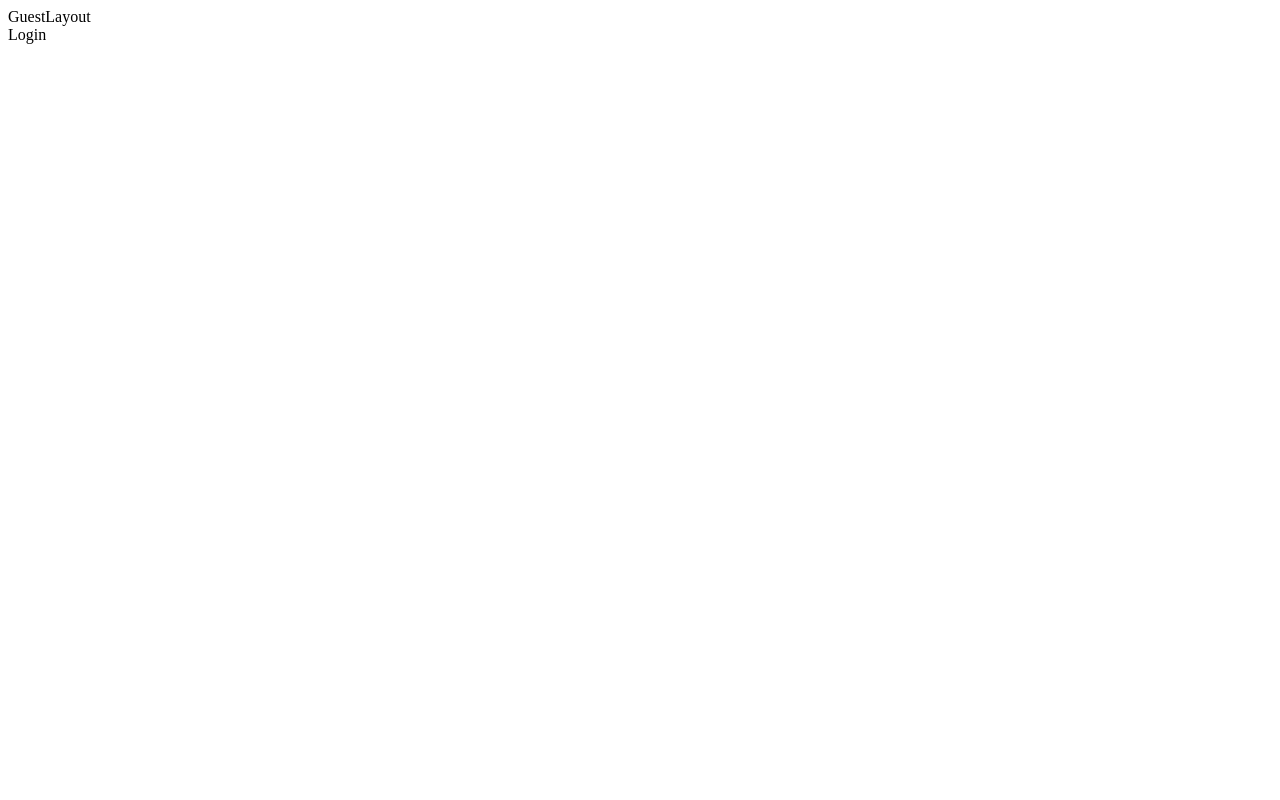
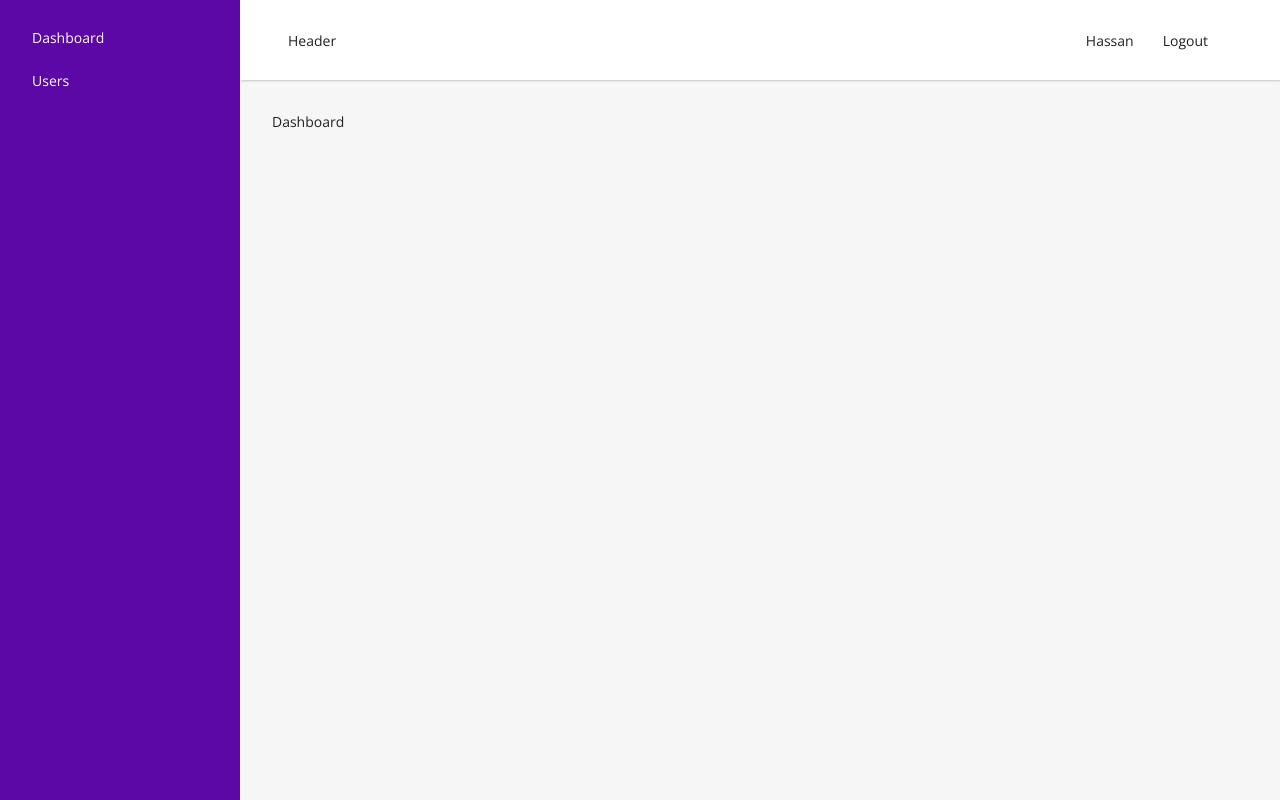
Before and after one commit to HassanAbbasWakilni/laravelReact, a React (Create React App) app in the folder client/: page /dashboard in a window 1280 px wide. Before the commit this address led to /login. Built offline with nearby package versions, Linux system fonts and the light colour scheme.

Commit message:
Default Layout and design

```diff
--- a/client/src/components/DefaultLayout.jsx
+++ b/client/src/components/DefaultLayout.jsx
@@ -1,19 +1,41 @@
 import React from 'react'
-import { Navigate, Outlet } from 'react-router-dom'
+import { Link, Navigate, Outlet } from 'react-router-dom'
 import { useStateContext } from '../contexts/ContextProvider'
 
 const DefaultLayout = () => {
 
-    const {token} = useStateContext();
+    const {user, token} = useStateContext();
 
     if(!token) {
         return <Navigate to="/login" />
     }
 
+    const handleLogout = (e) => {
+        e.preventDefault();
+
+    }
+
   return (
-    <div>
-        DefaultLayout
-        <Outlet/>
+    <div id='defaultLayout'>
+
+        <aside>
+            <Link to="/dashboard">Dashboard</Link>
+            <Link to="/users">Users</Link>
+        </aside>
+
+        <div className="content">
+            <header>
+                <div>Header</div>
+                <div>
+                    {user.name}
+                    <a href='/' onClick={handleLogout} className="btn-logout" >Logout</a>
+                </div>
+            </header>
+            <main>
+                <Outlet/>
+            </main>
+        </div>
+
     </div>
   )
 }
--- a/client/src/contexts/ContextProvider.jsx
+++ b/client/src/contexts/ContextProvider.jsx
@@ -10,8 +10,11 @@ const StateContext = createContext({
 
 export const ContextProvider = ({children}) => {
 
-    const [user, setUser] = useState({});
-    const [token, _setToken] = useState(localStorage.getItem('ACCESS_TOKEN'));
+    const [user, setUser] = useState({
+        name: "Hassan"
+    });
+    const [token, _setToken] = useState('123');
+    //localStorage.getItem('ACCESS_TOKEN')
 
     const setToken = (token) => {
         _setToken(token)
--- /dev/null
+++ b/client/src/index.css
@@ -0,0 +1,244 @@
+@import url('https://fonts.googleapis.com/css2?family=Open+Sans:ital,wght@0,300;0,400;0,500;0,600;0,700;0,800;1,300;1,400;1,500;1,600;1,700;1,800&display=swap');
+
+* {
+    box-sizing: border-box;
+}
+html, body, #root, #defaultLayout, #guestLayout {
+    min-height: 100vh;
+}
+
+h1, h2, h3, h4, h5, h6, p {
+    margin: 0;
+}
+
+body {
+    font-family: 'Open Sans', sans-serif;
+    margin: 0;
+    padding: 0;
+    font-size: 14px;
+    color: #212121;
+    background-color: #f6f6f6;
+}
+
+input {
+    outline: 0;
+    background: #ffffff;
+    width: 100%;
+    border: 2px solid #e6e6e6;
+    margin: 0 0 15px;
+    padding: 15px;
+    box-sizing: border-box;
+    font-size: 14px;
+    transition: all 0.3s;
+}
+
+input:focus {
+    border-color: #5b08a7;
+}
+
+.btn,
+.btn-add,
+.btn-edit,
+.btn-delete {
+    font-family: "Roboto", sans-serif;
+    outline: 0;
+    background: #5b08a7;
+    border: 0;
+    text-decoration: none;
+    padding: 15px;
+    color: #FFFFFF;
+    font-size: 16px;
+    -webkit-transition: all 0.3 ease;
+    transition: all 0.3 ease;
+    cursor: pointer;
+}
+
+.btn-block {
+    width: 100%;
+}
+
+.btn-add,
+.btn-edit,
+.btn-delete{
+    padding: 0.5rem 0.75rem;
+    font-size: 14px;
+    border-radius: 4px;
+}
+.btn-add {
+    background-color: #00a762;
+}
+.btn-delete {
+    background-color: #b72424;
+}
+
+.btn-logout {
+    text-decoration: none;
+    margin-left: 5px;
+    padding: 0.75rem 1.5rem;
+    color: #212121;
+    transition: all 0.3s;
+    border-radius: 6px;
+}
+.btn-logout:hover {
+    background-color: rgba(0, 0, 0, 0.1);
+}
+
+.btn:hover,
+.btn:active,
+.btn:focus {
+    background: #5b08a7;
+}
+
+.text-center {
+    text-align: center;
+}
+
+table {
+    width: 100%;
+    border-spacing: 0;
+    border-collapse: collapse;
+}
+
+table > thead > tr > th {
+    text-align: left;
+    padding: 0.5rem 0.5rem;
+    background-color: #efefef;
+}
+
+table > tbody > tr > td {
+    padding: 0.5rem 0.5rem;
+    border-bottom: 1px solid #efefef;
+    white-space: nowrap;
+}
+
+.card {
+    background-color: #FFF;
+    border-radius: 0.5rem;
+    box-shadow: 1px 1px 3px rgba(0, 0, 0, 0.1);
+    padding: 1.25rem 1.5rem;
+    margin-bottom: 1rem;
+    margin-top: 0.5rem;
+}
+
+.alert {
+    padding: 1rem;
+    background-color: #ff4040;
+    color: white;
+    border-radius: 0.5rem;
+    margin-bottom: 1rem;
+}
+
+.notification {
+    position: fixed;
+    right: 1rem;
+    bottom: 1rem;
+    z-index: 100;
+    padding: 1rem 1.5rem;
+    background-color: #00a762;
+    color: white;
+    border-radius: 0.5rem;
+}
+
+/* Login/Signup forms*/
+
+.login-signup-form {
+    height: 100vh;
+    display: flex;
+    justify-content: center;
+    align-items: center;
+}
+
+.login-signup-form .form {
+    width: 360px;
+    position: relative;
+    z-index: 1;
+    background: #FFFFFF;
+    max-width: 360px;
+    padding: 34px;
+    box-shadow: 0 0 2px 0 rgba(0, 0, 0, 0.1);
+}
+
+.login-signup-form .title {
+    font-size: 20px;
+    margin-bottom: 1rem;
+    text-align: center;
+}
+
+.login-signup-form .form .message {
+    margin: 15px 0 0;
+    color: #b3b3b3;
+    font-size: 16px;
+    text-align: center;
+}
+
+.login-signup-form .form .message a {
+    color: #5b08a7;
+    text-decoration: none;
+}
+
+/* Login/Signup form */
+
+
+#defaultLayout {
+    display: flex;
+}
+
+#defaultLayout aside {
+    width: 240px;
+    background-color: #5b08a7;
+    padding: 1rem
+}
+
+#defaultLayout aside > a {
+    display: block;
+    padding: 0.75rem 1rem;
+    border-radius: 6px;
+    color: white;
+    text-decoration: none;
+    transition: all 0.2s;
+}
+
+#defaultLayout aside > a:hover {
+    background-color: rgba(0, 0, 0, 0.2);
+}
+
+#defaultLayout .content {
+    flex: 1;
+}
+
+#defaultLayout header {
+    height: 80px;
+    padding: 2rem 3rem;
+    background-color: white;
+    box-shadow: 1px 1px 2px rgba(0, 0, 0, 0.2);
+    display: flex;
+    justify-content: space-between;
+    align-items: center;
+}
+
+#defaultLayout main {
+    padding: 2rem;
+}
+
+.animated {
+    -webkit-animation-duration: 0.3s;
+    animation-duration: 0.3s;
+    -webkit-animation-fill-mode: both;
+    animation-fill-mode: both;
+}
+
+.fadeInDown {
+    -webkit-animation-name: fadeInDown;
+    animation-name: fadeInDown;
+}
+
+@keyframes fadeInDown {
+    0% {
+        opacity: 0;
+        transform: translateY(-20px);
+    }
+    100% {
+        opacity: 1;
+        transform: translateY(0);
+    }
+}
--- a/client/src/index.js
+++ b/client/src/index.js
@@ -3,6 +3,7 @@ import ReactDOM from 'react-dom/client';
 import { RouterProvider } from 'react-router-dom';
 import { ContextProvider } from './contexts/ContextProvider';
 import router from './Router';
+import './index.css';
 
 
 const root = ReactDOM.createRoot(document.getElementById('root'));
```
